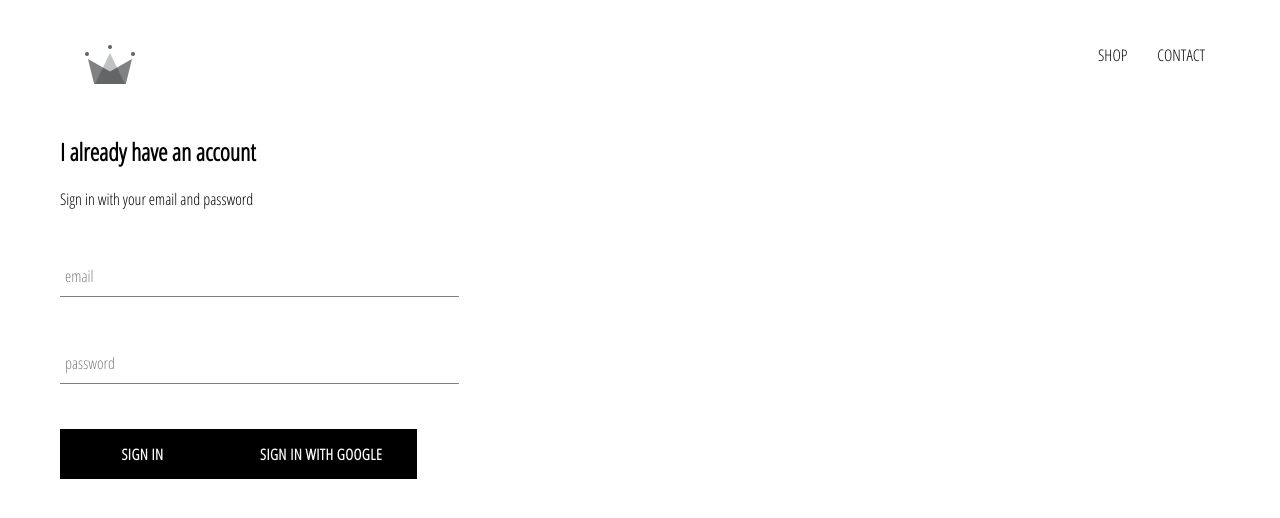
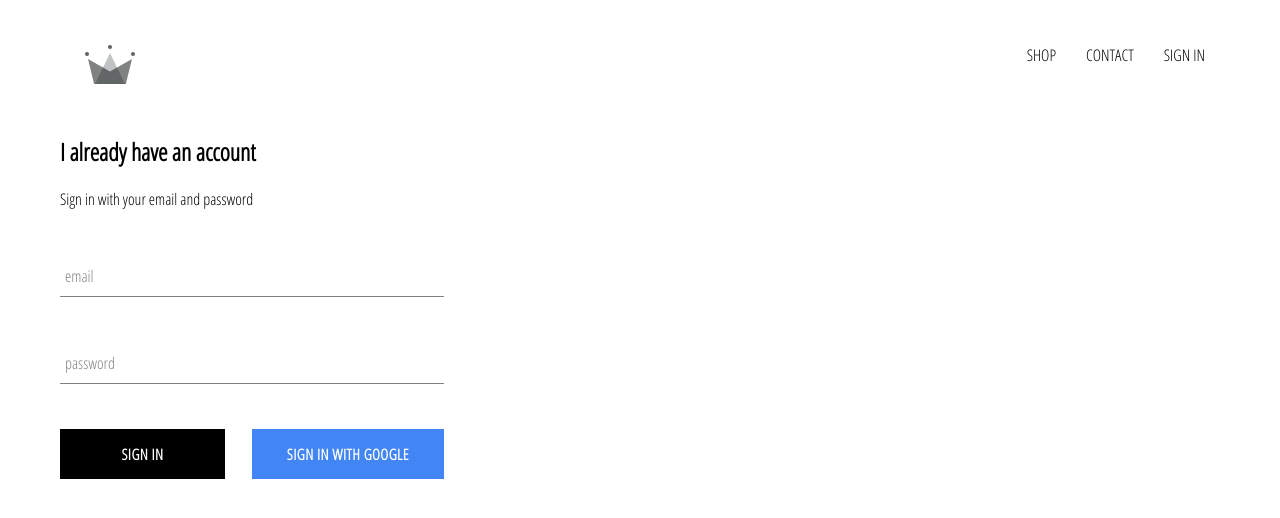
Before and after one commit to AzriZzz/react-ecommerce, a React (Create React App) app: page /signin in a window 1280 px wide. Shown: the top 518 px of the page. Built offline with nearby package versions, Linux system fonts and the light colour scheme; no server answers.

Commit message:
integrated firebase into application, created sign in page with sign in component and sign in google

```diff
--- a/src/App.css
+++ b/src/App.css
@@ -1,9 +1,13 @@
-body{
+body {
   font-family: 'Open Sans Condensed';
   padding: 20px 60px;
 }
 
-a{
+a {
   text-decoration: none;
   color: black;
 }
+
+* {
+  box-sizing: border-box;
+}
--- a/src/App.js
+++ b/src/App.js
@@ -1,28 +1,47 @@
-import React from 'react';
-import { Switch, Route } from 'react-router-dom';
+import React from "react";
+import { Switch, Route } from "react-router-dom";
 
-import Header from './components/header/header.component';
-import SignInAndSignUpPage from './pages/sign-in-and-sign-up/sign-in-and-sign-up.component';
-import HomePage from './pages/homepage/homepage.component';
-import ShopPage from './pages/shop/shop.component';
+import Header from "./components/header/header.component";
+import SignInAndSignUpPage from "./pages/sign-in-and-sign-up/sign-in-and-sign-up.component";
+import HomePage from "./pages/homepage/homepage.component";
+import ShopPage from "./pages/shop/shop.component";
+import { auth } from "./firebase/firebase.utils";
 
-const HatsPage = () => (
-  <div>
-    <h1>HATS PAGE</h1>
-  </div>
-);
+class App extends React.Component {
+  constructor() {
+    super();
 
-function App() {
+    this.state = {
+      currentUser: null
+    };
+  }
+
+  componentDidMount() {
+    this.unsubscribeFromAuth = auth.onAuthStateChanged(user => {
+      this.setState({
+        currentUser: user
+      });
+
+      console.log(user);
+    });
+  }
+
+  componentWillUnmount() {
+    this.unsubscribeFromAuth();
+  }
+
+  render() {
     return (
       <div>
-      <Header />
+        <Header currentUser={this.state.currentUser} />
         <Switch>
-        <Route exact path='/' component={HomePage} />
-        <Route path='/shop' component={ShopPage} />
-        <Route path='/signin' component={SignInAndSignUpPage} />
+          <Route exact path="/" component={HomePage} />
+          <Route path="/shop" component={ShopPage} />
+          <Route path="/signin" component={SignInAndSignUpPage} />
         </Switch>
       </div>
     );
   }
+}
 
 export default App;
--- a/src/components/custom-button/custom-botton.component.jsx
+++ b/src/components/custom-button/custom-botton.component.jsx
@@ -1,11 +1,14 @@
-import React from 'react';
+import React from "react";
 
-import './custom-button.styles.scss';
+import "./custom-button.styles.scss";
 
-const CustomButton = ( { children, ...otherProps } ) => (
-    <button className='custom-button' {...otherProps}>
-        {children}
-    </button>
+const CustomButton = ({ children, isGoogleSignIn, ...otherProps }) => (
+  <button
+    className={`${isGoogleSignIn ? "google-sign-in" : ""}  custom-button`}
+    {...otherProps}
+  >
+    {children}
+  </button>
 );
 
 export default CustomButton;
--- a/src/components/custom-button/custom-button.styles.scss
+++ b/src/components/custom-button/custom-button.styles.scss
@@ -19,4 +19,14 @@
     color: black;
     border: 1px solid black;
   }
+
+  &.google-sign-in {
+    background-color: #4285f4;
+    color: white;
+
+    &:hover {
+      background-color: #357ae8;
+      border: none !important;
     }
+  }
+}
--- a/src/components/header/header.component.jsx
+++ b/src/components/header/header.component.jsx
@@ -1,24 +1,34 @@
-import React from 'react';
-import { Link } from 'react-router-dom'
+import React from "react";
+import { Link } from "react-router-dom";
+import { auth } from "../../firebase/firebase.utils";
 
-import { ReactComponent as Logo } from '../../assets/crown.svg';
+import { ReactComponent as Logo } from "../../assets/crown.svg";
 
-import './header.styles.scss';
+import "./header.styles.scss";
 
-const Header = () => (
-    <div className='header'>
-        <Link className='logo-container' to="/">
-            <Logo className='logo' />
+const Header = ({ currentUser }) => (
+  <div className="header">
+    <Link className="logo-container" to="/">
+      <Logo className="logo" />
+    </Link>
+    <div className="options">
+      <Link className="option" to="/shop">
+        SHOP
+      </Link>
+      <Link className="option" to="/shop">
+        CONTACT
+      </Link>
+      {currentUser ? (
+        <div className="option" onClick={() => auth.signOut()}>
+          SIGN OUT
+        </div>
+      ) : (
+        <Link className="option" to="/signin">
+          SIGN IN
         </Link>
-        <div className='options'>
-            <Link className='option' to='/shop'>
-                SHOP
-            </Link>
-            <Link className='option' to='/shop'>
-                CONTACT
-            </Link>
-        </div>
+      )}
     </div>
-)
+  </div>
+);
 
 export default Header;
--- a/src/components/sign-in/sign-in.component.jsx
+++ b/src/components/sign-in/sign-in.component.jsx
@@ -52,11 +52,17 @@
             label="password"
             required
           />
-          <CustomButton type="submit"> Sign In </CustomButton>
-          <CustomButton type="submit" onClick={signInWithGoogle}>
-            {" "}
-            Sign In With Google{" "}
-          </CustomButton>
+          <div className="buttons">
+            <CustomButton type="submit"> Sign In </CustomButton>
+            <CustomButton
+              type="submit"
+              onClick={signInWithGoogle}
+              isGoogleSignIn
+            >
+              {" "}
+              Sign In With Google{" "}
+            </CustomButton>
+          </div>
         </form>
       </div>
     );
--- a/src/components/sign-in/sign-in.styles.scss
+++ b/src/components/sign-in/sign-in.styles.scss
@@ -1,9 +1,14 @@
-.sign-in{
+.sign-in {
     width: 30vw;
     display: flex;
     flex-direction: column;
 
-    .title{
+    .title {
         margin: 10px;
     }
+
+    .buttons {
+        display: flex;
+        justify-content: space-between;
+    }
 }
```
Lines whose indentation alone changed are shown as unchanged.
